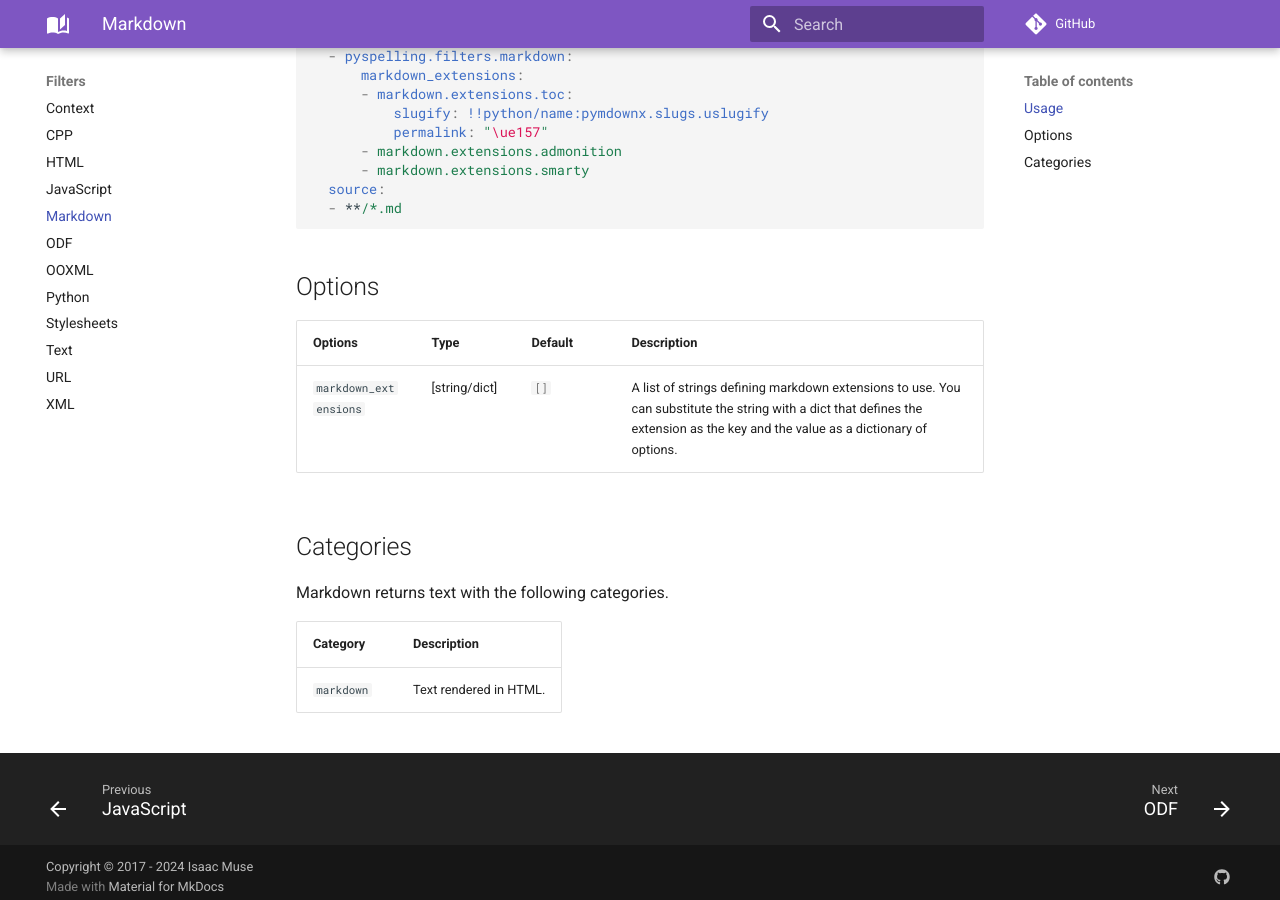
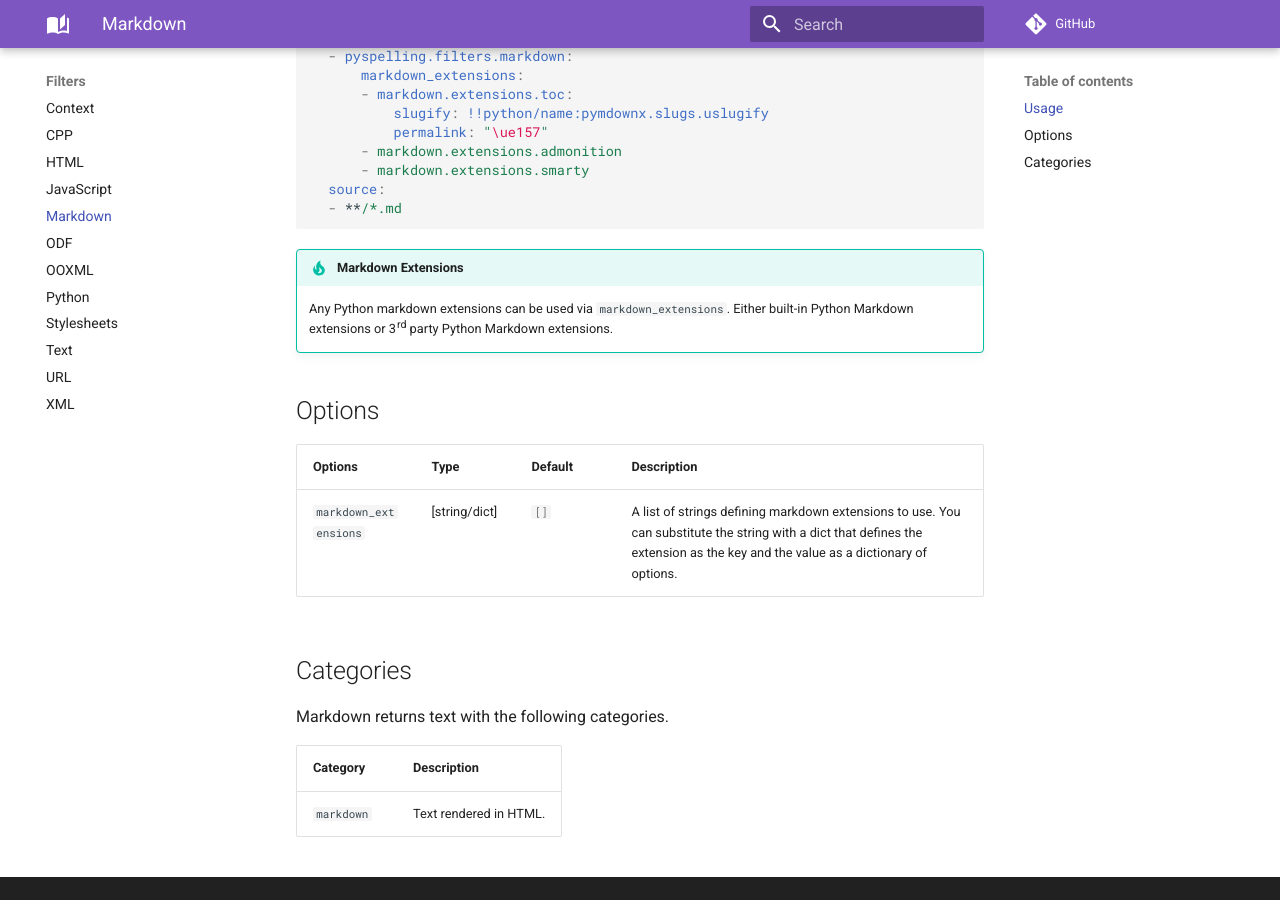
Before and after one commit to facelessuser/pyspelling, an MkDocs documentation site: the page built from docs/src/markdown/filters/markdown.md, in a window 1280 px wide and 900 px high, scrolled down 1059 px. Built offline with MkDocs 1.6.1 and Material for MkDocs 9.7.7, drawn with Linux system fonts in a browser that asks for light colours; comment, search, counter and statistics services are not loaded.

Commit message:
Add a note that any Python Markdown extension can be used with MD filter
Resolves #192

````diff
--- a/docs/src/markdown/filters/markdown.md
+++ b/docs/src/markdown/filters/markdown.md
@@ -56,6 +56,11 @@ matrix:
   - **/*.md
 ```
 
+/// tip | Markdown Extensions
+Any Python markdown extensions can be used via `markdown_extensions`. Either built-in Python Markdown extensions or 3rd
+party Python Markdown extensions.
+///
+
 ## Options
 
 Options               | Type          | Default    | Description
````
